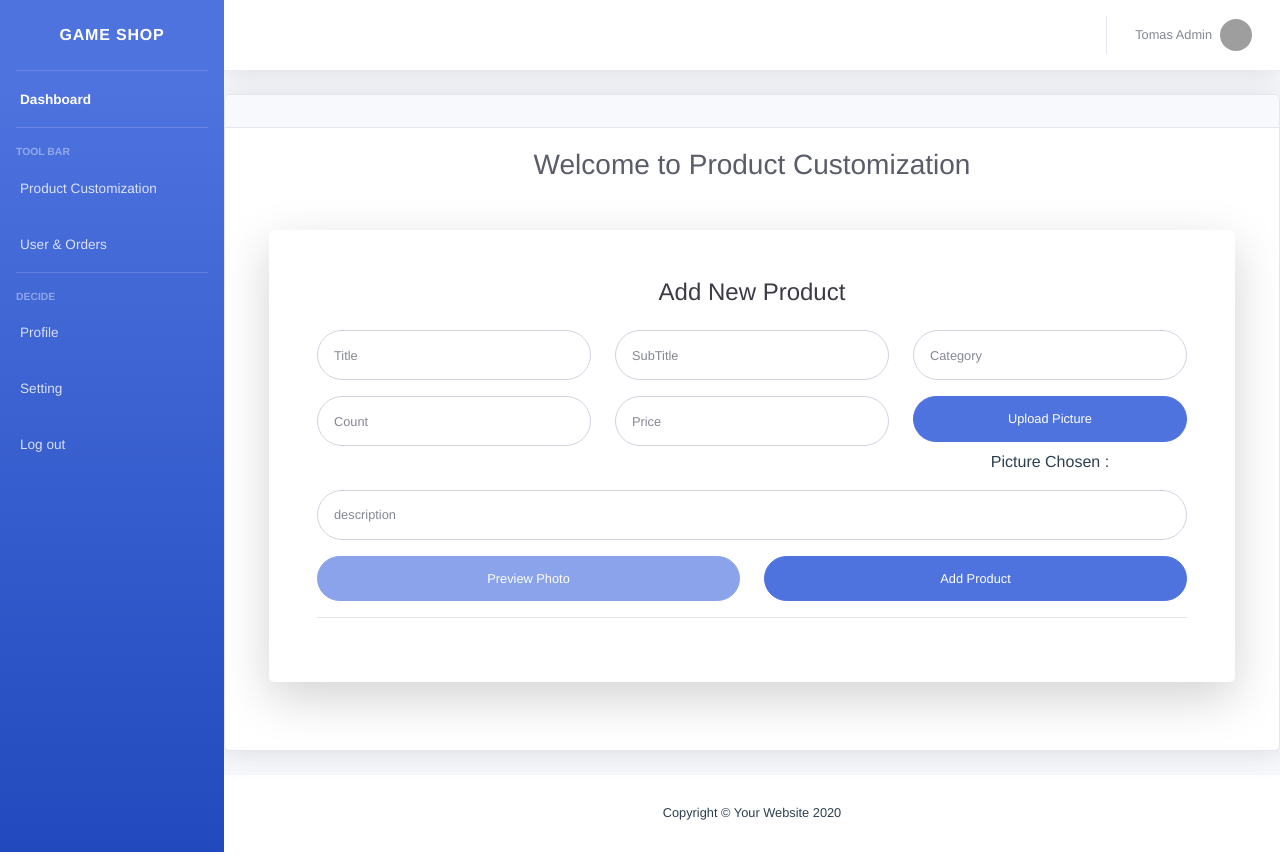
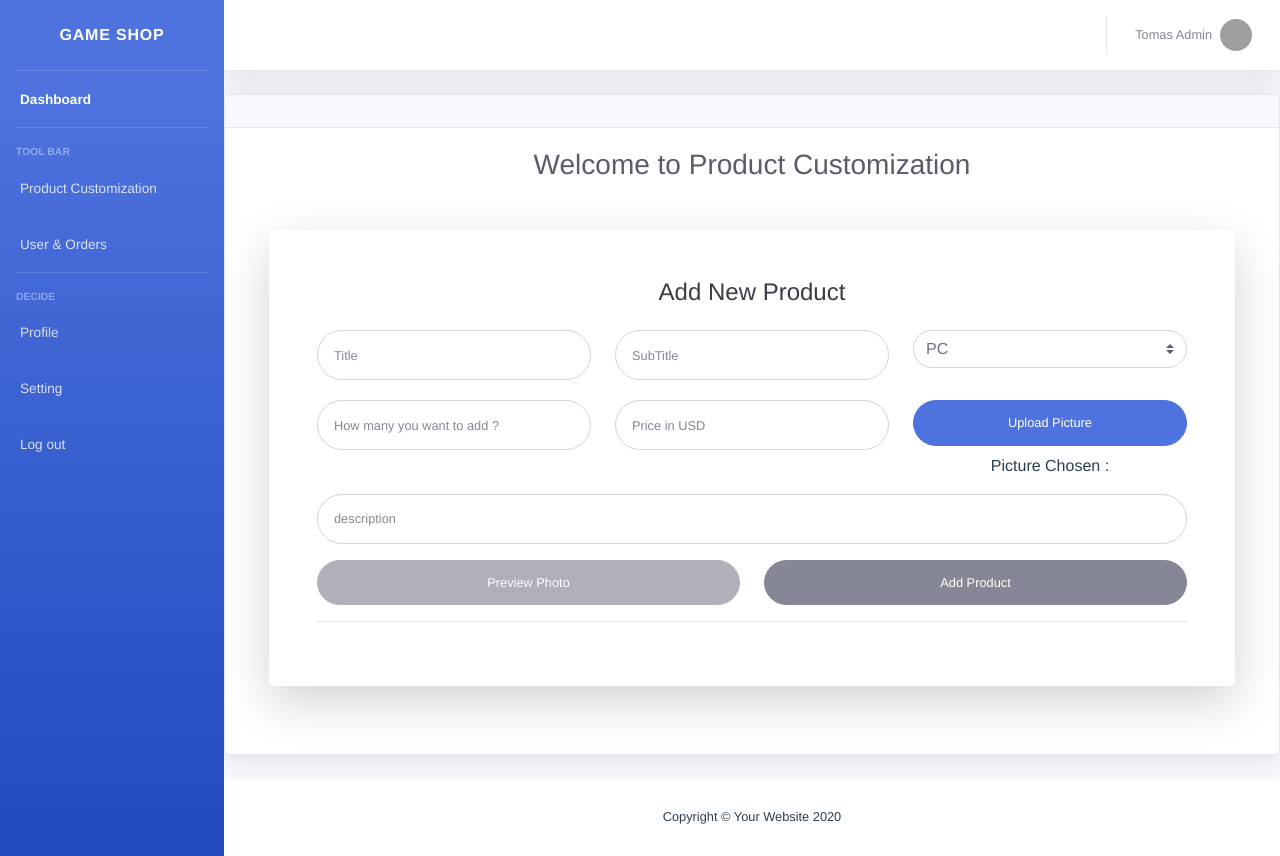
Before and after one commit to TomasSirotek/Vue-E-Commerce, a Vue app: page /admin/productCustom in a window 1280 px wide. Built offline with nearby package versions, Linux system fonts and the light colour scheme; no server answers; grey boxes are pictures that could not be loaded.

Commit message:
form formation

```diff
--- a/src/components/Admin/AddProductItem.vue
+++ b/src/components/Admin/AddProductItem.vue
@@ -1,8 +1,8 @@
 <template>
   <div class="container">
     <h1 class="h3 mb-4 text-gray-800">
-            Welcome to Product Customization
-          </h1>
+      Welcome to Product Customization
+    </h1>
     <div class="card o-hidden border-0 shadow-lg my-5">
       <div class="card-body p-0">
         <!-- Nested Row within Card Body -->
@@ -37,31 +37,32 @@
                     />
                   </div>
                   <div class="col-sm-4">
-                    <input
-                      type="text"
-                      class="form-control form-control-user"
-                      id="exampleLastName"
-                      placeholder="Category"
+                    <b-form-select
                       v-model="category"
-                    />
+                      :options="options"
+                      class="mb-3 category"
+                      value-field="item"
+                      text-field="category"
+                      disabled-field="notEnabled"
+                    ></b-form-select>
                   </div>
                 </div>
                 <div class="form-group row">
                   <div class="col-sm-4 mb-3 mb-sm-0">
                     <input
-                      type="text"
+                      type="number"
                       class="form-control form-control-user"
                       id="exampleInputPassword"
-                      placeholder="Count"
+                      placeholder="How many you want to add ?"
                       v-model="count"
                     />
                   </div>
                   <div class="col-sm-4">
                     <input
-                      type="text"
+                      type="number"
                       class="form-control form-control-user"
                       id="exampleRepeatPassword"
-                      placeholder="Price"
+                      placeholder="Price in USD"
                       v-model="price"
                     />
                   </div>
@@ -98,24 +99,20 @@
                 </div>
                 <div class="form-group row ">
                   <div class="col-sm-6 mb-3 mb-sm-0">
-                    <button
-                    disabled
+                    <b-button
                       class="btn btn-primary btn-user btn-block preview"
-                      :class="{
-                        'disabled': !this.$store.state
-                          .productPhotoFileUrl,
-                      }"
+                      :disabled=!this.$store.state.productPhotoFileUrl
                     >
                       Preview Photo
-                    </button>
+                    </b-button>
                   </div>
                   <div class="col-sm-6 mb-3 mb-sm-0">
-                    <a
+                   <b-button
                       class="btn btn-primary btn-user btn-block"
                       @click="addProduct"
                     >
                       Add Product
-                    </a>
+                     </b-button>
                   </div>
                 </div>
               </form>
@@ -143,10 +140,16 @@ export default {
       count: "",
       errorMsg: "",
       price: "",
-      category: "",
       subtitle: "",
       error: false,
       file: null,
+      category:"PC",
+      options: [
+          { item: 'PC', category: 'PC' },
+          { item: 'Xbox', category: 'Xbox' },
+          { item: 'PS4', category: 'PS4' },
+          { item: 'PS5', category: 'PS5' },
+        ]
     };
   },
   methods: {
@@ -189,7 +192,7 @@ export default {
                 count: this.count,
                 subtitle: this.subtitle,
                 imageCover: downloadURL,
-                /*  productPhotoName : this.productPhotoName, */
+                productPhotoName: this.productPhotoName,
                 profileId: this.profileId,
                 date: timestamp,
               });
@@ -225,8 +228,8 @@ export default {
     },
   },
   computed: {
-    productPictureName() {
-      return this.$store.state.productPictureName;
+    productPhotoName() {
+      return this.$store.state.productPhotoName;
     },
     profileId() {
       return this.$store.state.profileId;
@@ -239,4 +242,10 @@ export default {
 #product-picture {
   display: none;
 }
+.category{
+  border-radius: 10rem;
+}
+
+.button-disabled{
+}
 </style>
```
